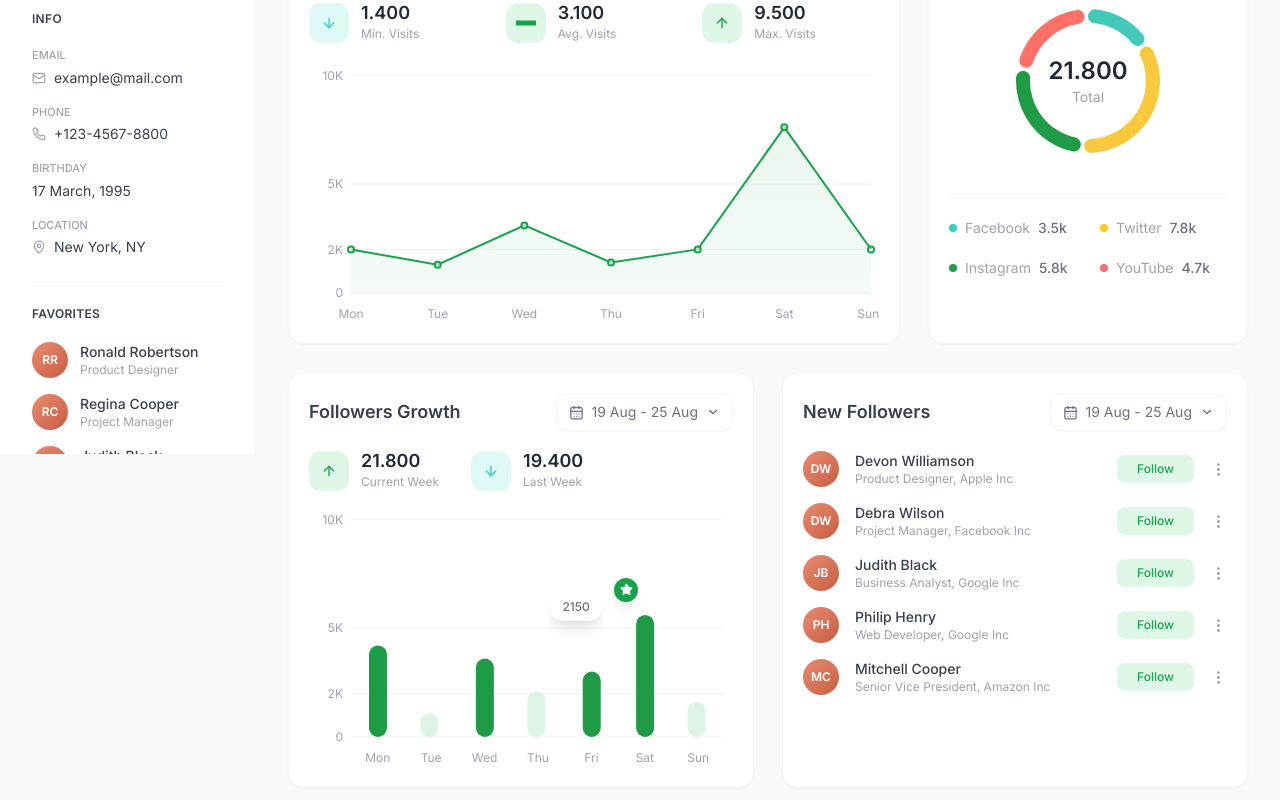
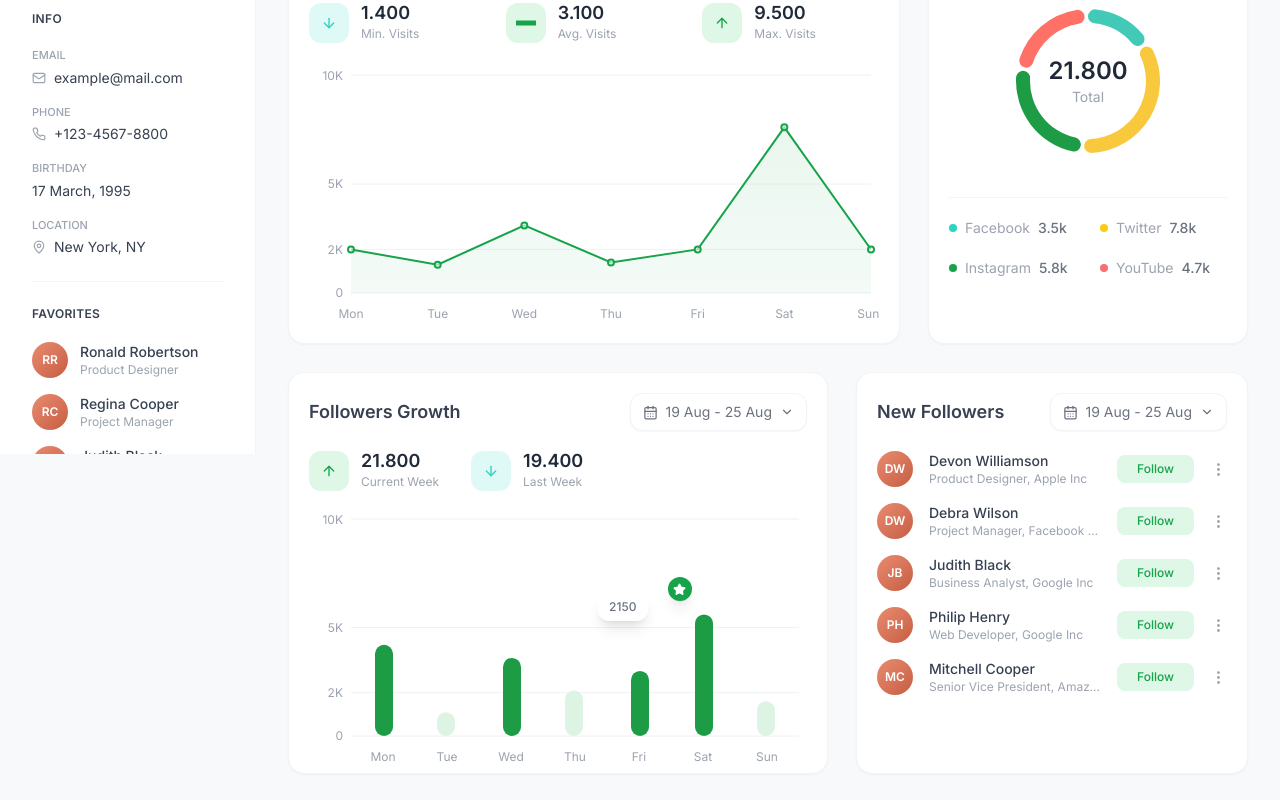
Before and after one commit to Abi1261999/completecollabration, a React (Vite) app: page /arttemplate in a window 1280 px wide. Shown: the part 346-1146 px from the top of the page. Built offline with nearby package versions, Linux system fonts and the light colour scheme.

Commit message:
Size ArtTemplate followers growth card
Co-authored-by: Abi1261999 <Abi1261999@users.noreply.github.com>

```diff
--- a/src/pages/ArtTemplate.jsx
+++ b/src/pages/ArtTemplate.jsx
@@ -133,7 +133,7 @@ export default function ArtTemplate() {
             <FollowersPanel />
           </div>
 
-          <div className="mt-7 grid grid-cols-1 gap-7 xl:grid-cols-2">
+          <div className="mt-7 grid grid-cols-1 gap-7 xl:grid-cols-[540px_minmax(0,1fr)]">
             <FollowersGrowthPanel />
             <NewFollowersPanel />
           </div>
@@ -351,12 +351,12 @@ function FollowersPanel() {
 
 function FollowersGrowthPanel() {
   return (
-    <Panel title="Followers Growth" right={<DateRangePill />}>
+    <Panel title="Followers Growth" right={<DateRangePill />} className="xl:h-[402px] xl:w-[540px]">
       <div className="mb-5 flex flex-wrap items-center gap-8">
         <Metric icon={ArrowUp} tone="green" label="Current Week" value="21.800" />
         <Metric icon={ArrowDown} tone="teal" label="Last Week" value="19.400" />
       </div>
-      <div className="relative h-64">
+      <div className="relative h-64 xl:h-[255px]">
         <ResponsiveContainer width="100%" height="100%">
           <BarChart data={growth} margin={{ top: 8, right: 8, left: -18, bottom: 0 }} barGap={-16}>
             <CartesianGrid vertical={false} stroke="#EEF2F1" />
@@ -409,9 +409,9 @@ function NewFollowersPanel() {
   )
 }
 
-function Panel({ title, right, children }) {
+function Panel({ title, right, children, className = '' }) {
   return (
-    <section className="min-w-0 rounded-xl2 border border-ink-100 bg-white p-5 shadow-card">
+    <section className={`min-w-0 rounded-xl2 border border-ink-100 bg-white p-5 shadow-card ${className}`}>
       <div className="mb-5 flex items-center justify-between gap-3">
         <h2 className="text-lg font-semibold text-ink-700">{title}</h2>
         {right}
```
